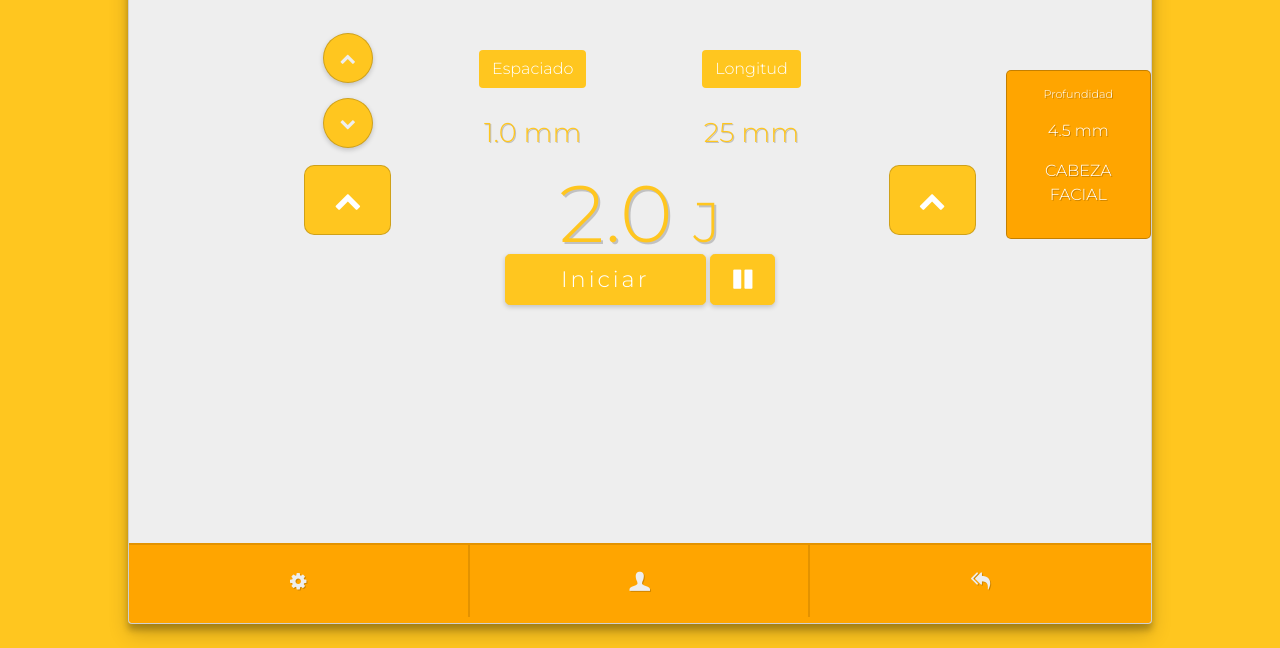
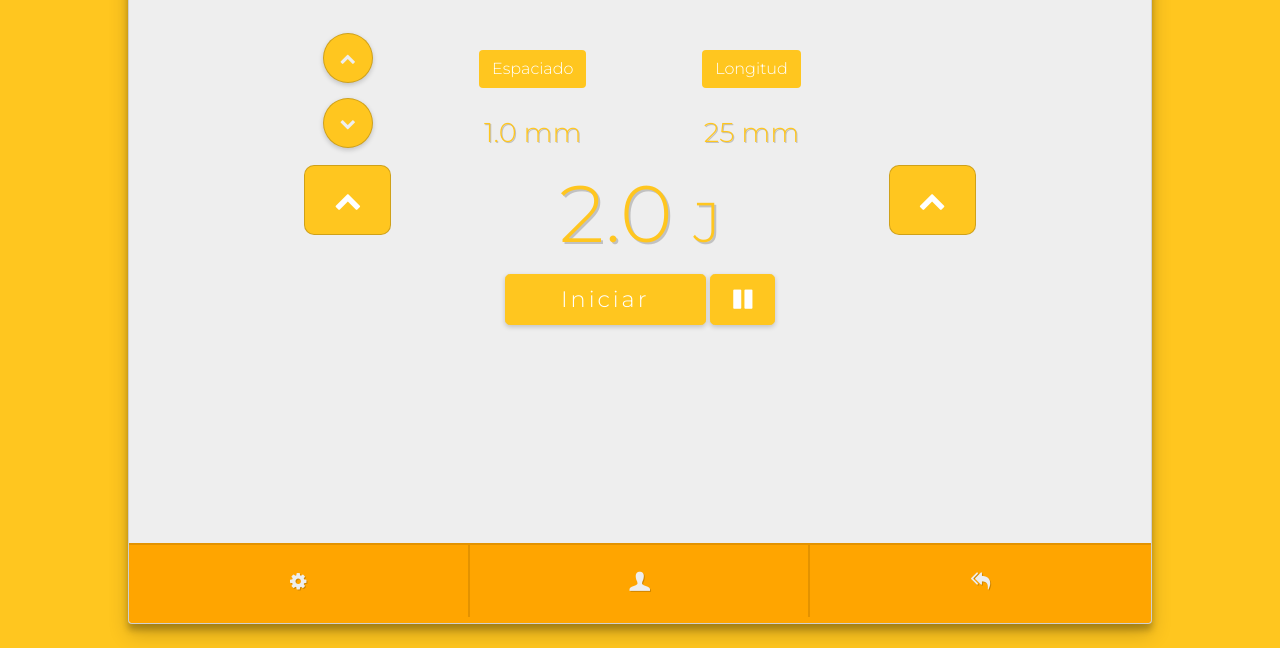
Before and after one commit to msardissino/texel, a plain HTML site: page paginafunciones.html in a window 1280 px wide. Shown: the part 152-800 px from the top of the page. Drawn offline with nearby package versions, Linux system fonts and the light colour scheme.

Commit message:
cuarto commit

```diff
--- a/paginafunciones.html
+++ b/paginafunciones.html
@@ -65,11 +65,11 @@
             </div> <!-- Fin col 8 -->
 
            <div class="col-2 col-info" >
-              <div class="info">
+              <!-- <div class="info">
                 <p style="font-size: .7em;">Profundidad</p>
                 <p>4.5 mm</p>
                 <p>CABEZA FACIAL</p>
-              </div>
+              </div> -->
 
               </div>  <!--Fin col 2  segunda -->
          </div>   <!--Fin ROW 1-->
--- a/style.css
+++ b/style.css
@@ -318,7 +318,6 @@
 
 .btn-inicio{
   margin-bottom: 40px;
-  margin-top: -20px;
   box-shadow:0 10px 20px rgba(0,0,0,0.19); width: 30%; font-size: 1.4em;
   background-color: #FFC61F;
   border-color:#FFC61F;
@@ -328,7 +327,6 @@
 }
 .btn-pause{
   margin-bottom: 40px;
-  margin-top: -20px;
   box-shadow:0 10px 20px rgba(0,0,0,0.19); font-size: 1.4em; background-color: #FFC61F;
   border-color:#FFC61F;
   box-shadow:0 2px 5px rgba(0,0,0,0.19);
```
